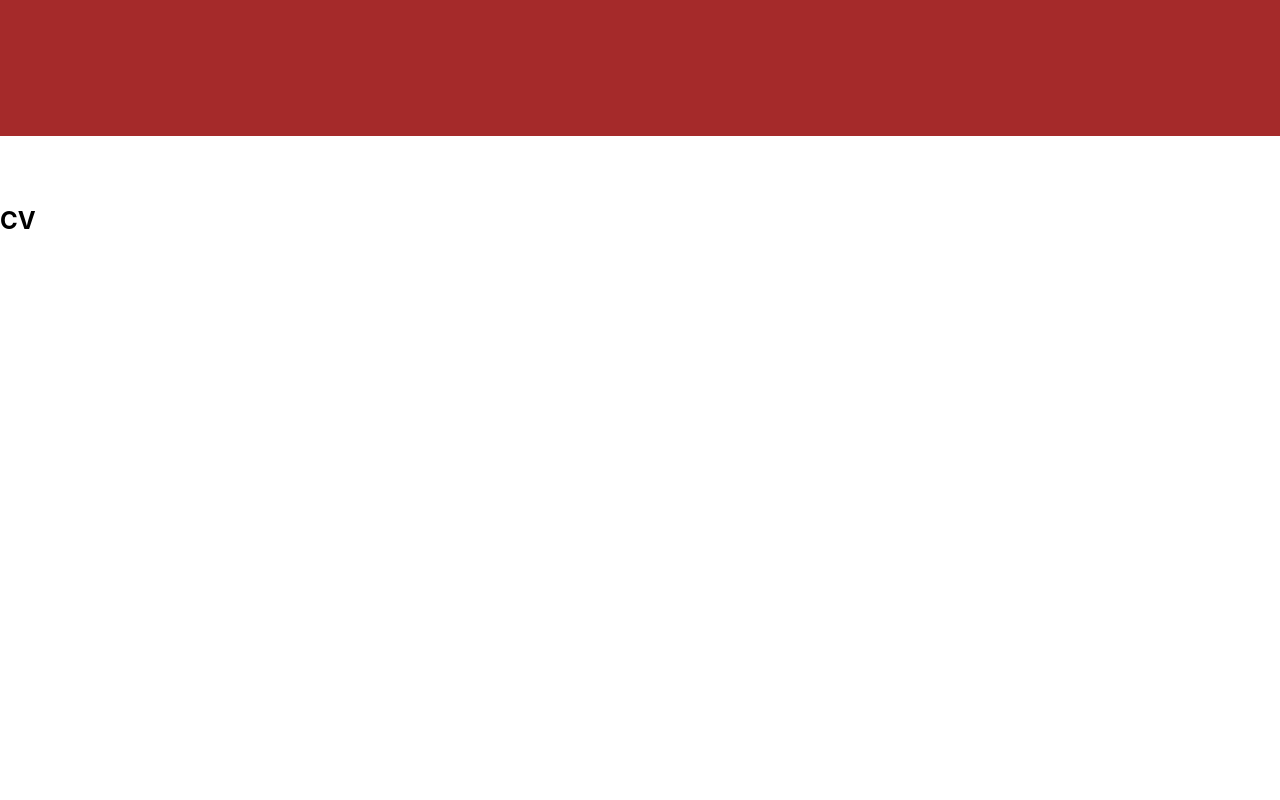
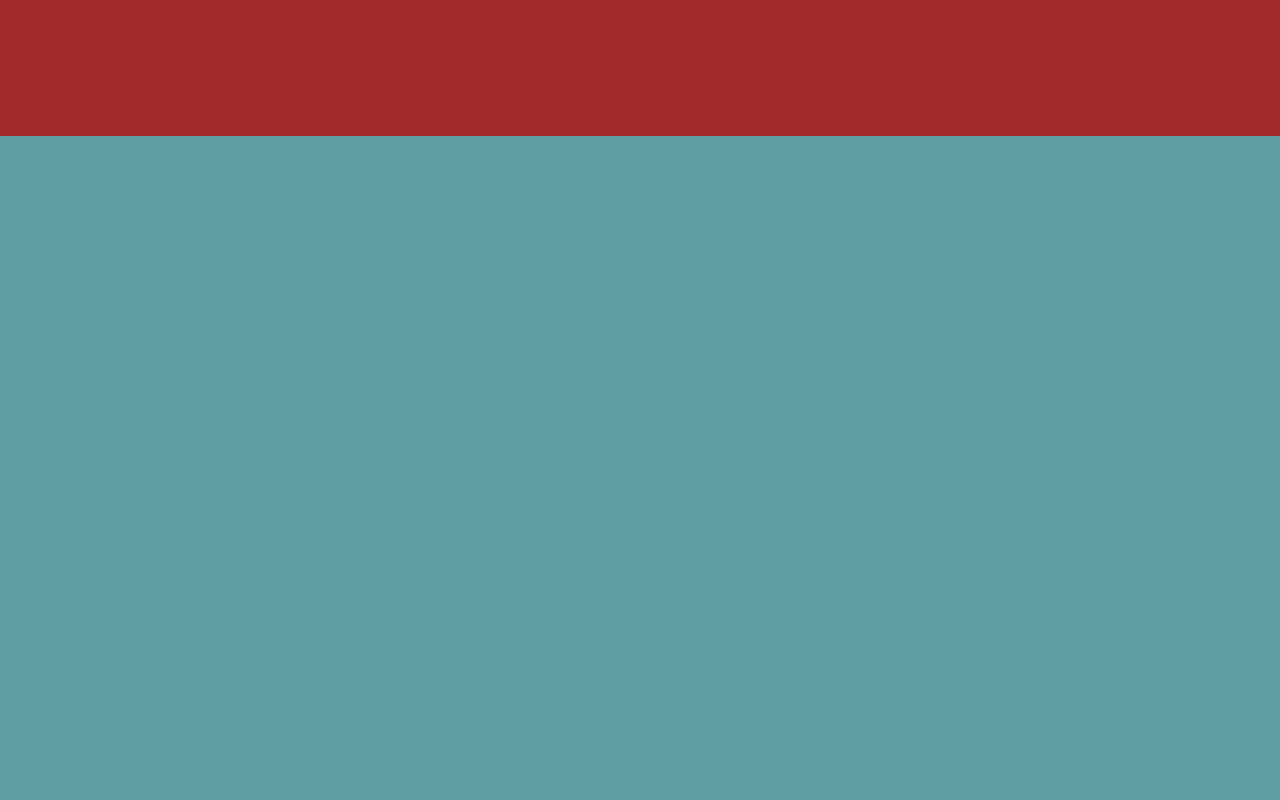
Before and after one commit to AnotheerDev/mon-portfolio, a React (Create React App) app: page / in a window 1280 px wide. Shown: the part 1600-2400 px from the top of the page. Built offline with nearby package versions, Linux system fonts and the light colour scheme; a web font is replaced by a local one.

Commit message:
Remove CV title and update styling in Resume component

```diff
--- a/src/components/Resume/Resume.jsx
+++ b/src/components/Resume/Resume.jsx
@@ -5,7 +5,6 @@ import './resume.css';
 const Resume = () => {
   return (
     <section id="resume">
-      <h1>CV</h1>
       {/* Contenu pour votre CV, comme l'éducation, l'expérience de travail, les compétences, etc. */}
     </section>
   );
--- a/src/components/Resume/resume.css
+++ b/src/components/Resume/resume.css
@@ -1,6 +1,7 @@
 /* resume.css */
 #resume {
   /* Styles pour la section CV */
-  padding: 50px 0;
+  /* padding: 50px 0; */
   height: 100vh;
+  background-color: cadetblue;
 }
```
